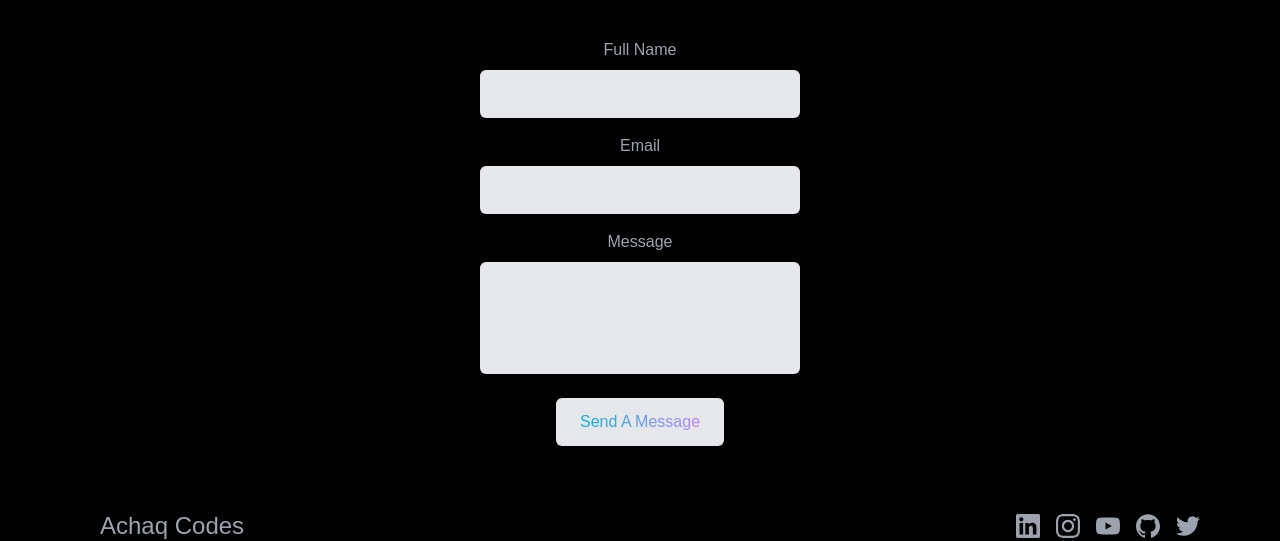
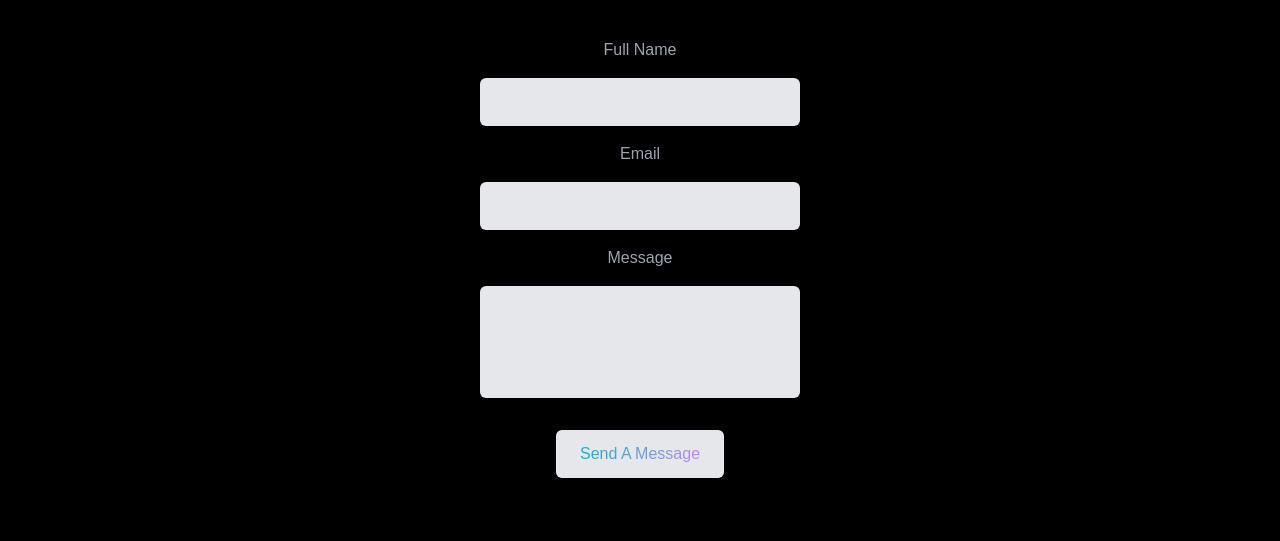
Before and after one commit to triyanox/achaq.codes, a Next.js app: page /contact in a window 1280 px wide. Shown: the part 190-731 px from the top of the page. Built offline with nearby package versions, Linux system fonts and the light colour scheme.

Commit message:
Update ContactForm.js

```diff
--- a/components/ContactForm.js
+++ b/components/ContactForm.js
@@ -41,7 +41,7 @@ function ContactForm() {
           <input
             name="cname"
             type="text"
-            className="w-80 text-xl p-5 h-12  text-white dark:text-black mt-2  focus:outline-none focus:shadow-outline   rounded-md  bg-gray-800 dark:bg-gray-200 broder shadow-md"
+            className="w-80 text-xl p-5 h-12  text-white dark:text-black mt-4  focus:outline-none focus:shadow-outline   rounded-md  bg-gray-800 dark:bg-gray-200 broder shadow-md"
             required
           />
 
@@ -51,7 +51,7 @@ function ContactForm() {
           <input
             name="cemail"
             type="email"
-            className="w-80 text-xl p-5  h-12 text-white dark:text-black mt-2  focus:outline-none focus:shadow-outline  bg-gray-800 dark:bg-gray-200  rounded-md shadow-md"
+            className="w-80 text-xl p-5  h-12 text-white dark:text-black mt-4  focus:outline-none focus:shadow-outline  bg-gray-800 dark:bg-gray-200  rounded-md shadow-md"
             required
           />
 
@@ -60,7 +60,7 @@ function ContactForm() {
           </span>
           <textarea
             name="cmessage"
-            className="w-80 text-xl h-28  p-5 text-white dark:text-black  mt-2 focus:outline-none focus:shadow-outline  bg-gray-800 dark:bg-gray-200  rounded-md  resize-none shadow-md"
+            className="w-80 text-xl h-28  p-5 text-white dark:text-black  mt-4 focus:outline-none focus:shadow-outline  bg-gray-800 dark:bg-gray-200  rounded-md  resize-none shadow-md"
             required
           ></textarea>
 
@@ -68,7 +68,7 @@ function ContactForm() {
             aria-label="submit"
             type="primary"
             htmlType="submit"
-            className="mt-6 py-3 px-6 hover:scale-110 transition-all duration-500 active:scale-90 bg-gray-800 dark:bg-gray-200 mx-auto  rounded-md  text-md shadow-xl"
+            className="mt-8 py-3 px-6 hover:scale-110 transition-all duration-500 active:scale-90 bg-gray-800 dark:bg-gray-200 mx-auto  rounded-md  text-md shadow-xl"
           >
             <p className="bg-gradient-to-r from-cyan-500 to-purple-400  text-transparent bg-clip-text">
               Send A Message
```
